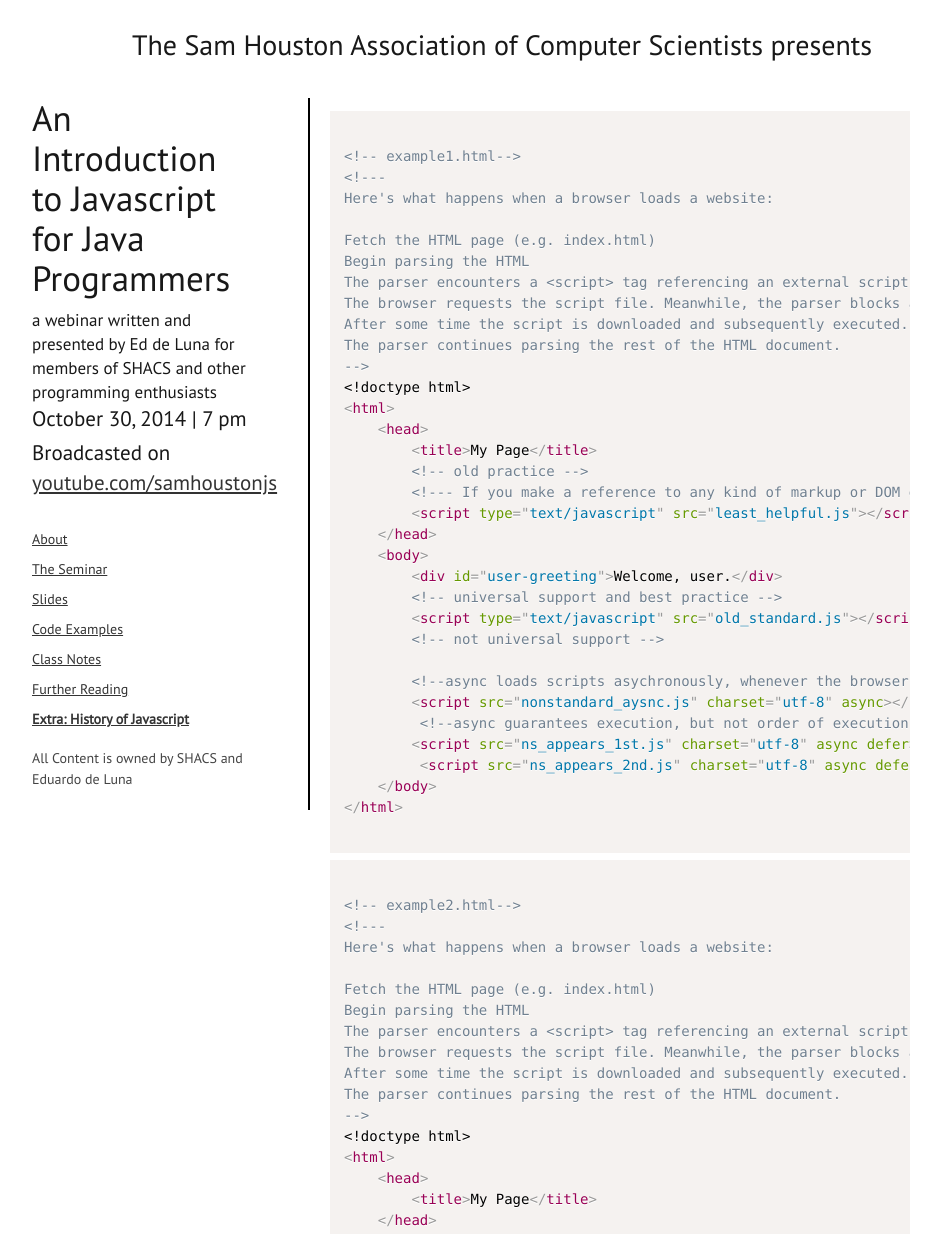
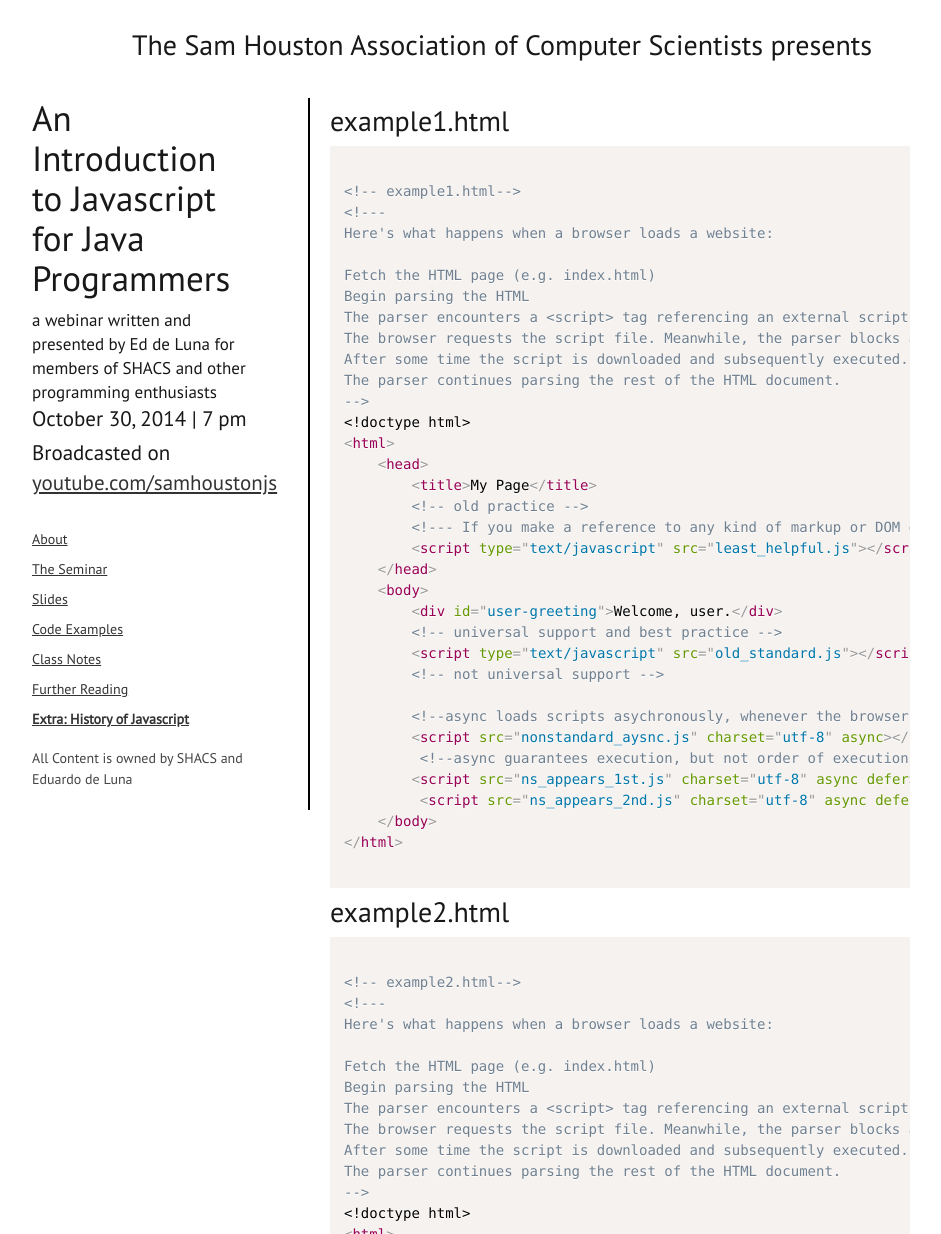
Before and after one commit to samhouston/samhouston.github.io, a website: page examples/index.html in a window 1280 px wide. Shown: the top 1234 px of the page, without its empty margins (138-1079 px from the left). Drawn offline with Linux system fonts and the light colour scheme.

Commit message:
includes code titles

```diff
--- a/examples/index.html
+++ b/examples/index.html
@@ -34,6 +34,7 @@
 					<p>All Content is owned by SHACS and Eduardo de Luna</p>
 			</div>
 			<div id="jontron" class="ten columns">
+			<h3> example1.html </h3>
 				<pre><code class='language-markup'>
 &lt;!-- example1.html-->
 &lt;!---
@@ -68,6 +69,7 @@ The parser continues parsing the rest of the HTML document.
     &lt;/body>
 &lt;/html>
 				</code></pre>
+				<h3> example2.html </h3>
 				<pre><code class='language-markup'>
 &lt;!-- example2.html-->
 &lt;!---
@@ -118,7 +120,7 @@ The parser continues parsing the rest of the HTML document.
 				if( i == 1 && i == 2) fstring = "example"+i+".html";
 				else fstring = "example"+i+".js";
 				jQuery.get(fstring, function(data) {
-					console.log(fstring);
+					$("#jontron").append("<h3>"+this.url+"</h3>");
 					$("#jontron").append("<pre><code class='language-javascript'>"+data+"</code></pre>");
 					Prism.highlightAll();
 				}, "text");
```
